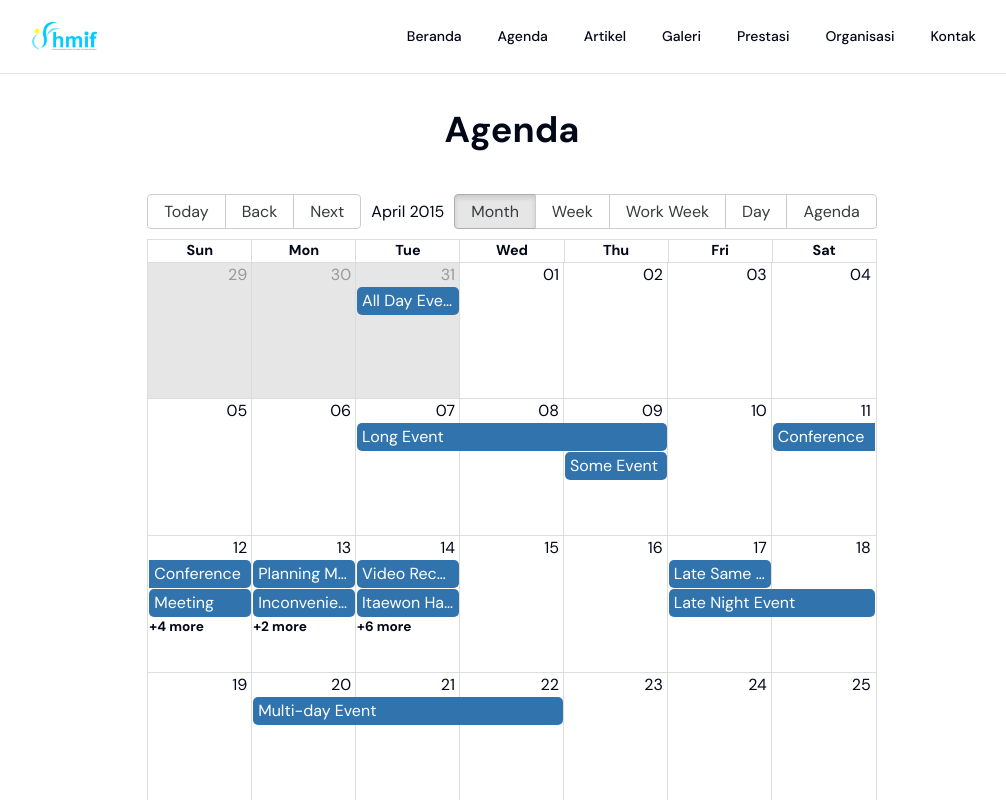
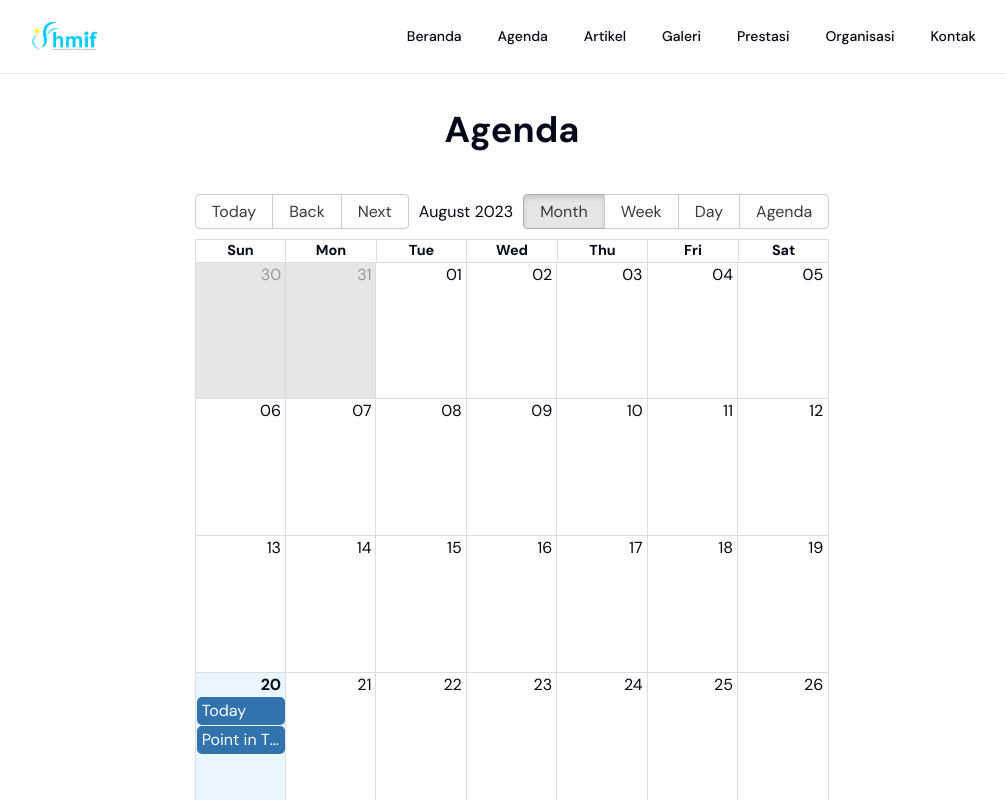
Before and after one commit to mhmdbhsk/hmif-app, a Next.js app: page /agenda in a window 1280 px wide. Shown: the top 800 px of the page, without its empty margins (128-1134 px from the left). Built offline with nearby package versions, Linux system fonts and the light colour scheme.

Commit message:
fix: build failed

```diff
--- a/src/components/agenda-calendar.tsx
+++ b/src/components/agenda-calendar.tsx
@@ -1,54 +1,22 @@
+/* eslint-disable @typescript-eslint/no-unsafe-return */
 /* eslint-disable @typescript-eslint/no-unsafe-argument */
 /* eslint-disable @typescript-eslint/no-unsafe-assignment */
-import {
-  Calendar,
-  Views,
-  DateLocalizer,
-  momentLocalizer,
-} from "react-big-calendar";
+
+import { Calendar, momentLocalizer } from "react-big-calendar";
 import moment from "moment";
 import { eventsConfig } from "@/configs";
-import { Children, cloneElement, useMemo } from "react";
-import * as dates from "@/lib/dates";
 
 const localizer = momentLocalizer(moment);
 
-type ColoredDateCellWrapperProps = {
-  children: React.ReactNode;
-};
-
-const ColoredDateCellWrapper = ({ children }: ColoredDateCellWrapperProps) =>
-  cloneElement(Children.only(children), {
-    style: {
-      backgroundColor: "lightblue",
-    },
-  });
-
 export const AgendaCalendar = () => {
-  const { components, defaultDate, max, views } = useMemo(
-    () => ({
-      components: {
-        timeSlotWrapper: ColoredDateCellWrapper,
-      },
-      defaultDate: new Date(2015, 3, 1),
-      max: dates.add(dates.endOf(new Date(2015, 17, 1), "day"), -1, "hours"),
-      views: Object.keys(Views).map((k) => Views[k]),
-    }),
-    [],
-  );
-
   return (
     <div className="myCustomHeight">
       <div className="h-[800px] w-full py-6">
         <Calendar
-          components={components}
-          defaultDate={defaultDate}
           events={eventsConfig}
           localizer={localizer}
-          max={max}
           showMultiDayTimes
           step={60}
-          views={views}
         />
       </div>
     </div>
--- a/src/components/ui/command.tsx
+++ b/src/components/ui/command.tsx
@@ -1,5 +1,5 @@
 import * as React from "react";
-import { DialogProps } from "@radix-ui/react-dialog";
+import { type DialogProps } from "@radix-ui/react-dialog";
 import { MagnifyingGlassIcon } from "@radix-ui/react-icons";
 import { Command as CommandPrimitive } from "cmdk";
 
@@ -21,7 +21,7 @@ const Command = React.forwardRef<
 ));
 Command.displayName = CommandPrimitive.displayName;
 
-interface CommandDialogProps extends DialogProps {}
+type CommandDialogProps = DialogProps;
 
 const CommandDialog = ({ children, ...props }: CommandDialogProps) => {
   return (
--- a/src/components/ui/input.tsx
+++ b/src/components/ui/input.tsx
@@ -2,8 +2,7 @@ import * as React from "react";
 
 import { cn } from "@/lib/utils";
 
-export interface InputProps
-  extends React.InputHTMLAttributes<HTMLInputElement> {}
+export type InputProps = React.InputHTMLAttributes<HTMLInputElement>;
 
 const Input = React.forwardRef<HTMLInputElement, InputProps>(
   ({ className, type, ...props }, ref) => {
--- a/src/components/ui/progress.tsx
+++ b/src/components/ui/progress.tsx
@@ -17,7 +17,7 @@ const Progress = React.forwardRef<
   >
     <ProgressPrimitive.Indicator
       className="h-full w-full flex-1 bg-primary transition-all"
-      style={{ transform: `translateX(-${100 - (value || 0)}%)` }}
+      style={{ transform: `translateX(-${100 - (value ?? 0)}%)` }}
     />
   </ProgressPrimitive.Root>
 ));
--- a/src/components/ui/textarea.tsx
+++ b/src/components/ui/textarea.tsx
@@ -2,8 +2,7 @@ import * as React from "react";
 
 import { cn } from "@/lib/utils";
 
-export interface TextareaProps
-  extends React.TextareaHTMLAttributes<HTMLTextAreaElement> {}
+export type TextareaProps = React.TextareaHTMLAttributes<HTMLTextAreaElement>;
 
 const Textarea = React.forwardRef<HTMLTextAreaElement, TextareaProps>(
   ({ className, ...props }, ref) => {
--- a/src/lib/dates.ts
+++ /dev/null
@@ -1,194 +0,0 @@
-import * as dates from "date-arithmetic"; // Anda perlu menyediakan tipe dari localizer, jika Anda memiliki definisi tipe untuk itu.
-import { DateLocalizer } from "react-big-calendar";
-
-export {
-  milliseconds,
-  seconds,
-  minutes,
-  hours,
-  month,
-  startOf,
-  endOf,
-  add,
-  eq,
-  neq,
-  gte,
-  gt,
-  lte,
-  lt,
-  inRange,
-  min,
-  max,
-} from "date-arithmetic";
-
-const MILLI = {
-  seconds: 1000,
-  minutes: 1000 * 60,
-  hours: 1000 * 60 * 60,
-  day: 1000 * 60 * 60 * 24,
-};
-
-const MONTHS: number[] = [0, 1, 2, 3, 4, 5, 6, 7, 8, 9, 10, 11];
-
-export function monthsInYear(year: number): Date[] {
-  const date = new Date(year, 0, 1);
-
-  return MONTHS.map((i) => dates.month(date, i));
-}
-
-export function firstVisibleDay(date: Date, localizer: DateLocalizer): Date {
-  const firstOfMonth = dates.startOf(date, "month");
-
-  return dates.startOf(firstOfMonth, "week", localizer.startOfWeek());
-}
-
-export function lastVisibleDay(date: Date, localizer: DateLocalizer): Date {
-  const endOfMonth = dates.endOf(date, "month");
-
-  return dates.endOf(endOfMonth, "week", localizer.startOfWeek());
-}
-
-export function visibleDays(date: Date, localizer: DateLocalizer): Date[] {
-  let current = firstVisibleDay(date, localizer),
-    last = lastVisibleDay(date, localizer),
-    days: Date[] = [];
-
-  while (dates.lte(current, last, "day")) {
-    days.push(current);
-    current = dates.add(current, 1, "day");
-  }
-
-  return days;
-}
-
-export function ceil(
-  date: Date,
-  unit:
-    | "milliseconds"
-    | "seconds"
-    | "minutes"
-    | "hours"
-    | "day"
-    | "month"
-    | "year"
-    | "decade"
-    | "century",
-): Date {
-  const floor = dates.startOf(date, unit);
-
-  return dates.eq(floor, date) ? floor : dates.add(floor, 1, unit);
-}
-
-export function range(
-  start: Date,
-  end: Date,
-  unit: dates.Unit = "day",
-): Date[] {
-  let current = start,
-    days: Date[] = [];
-
-  while (dates.lte(current, end, unit)) {
-    days.push(current);
-    current = dates.add(current, 1, unit);
-  }
-
-  return days;
-}
-
-export function merge(date?: Date | null, time?: Date | null): Date | null {
-  if (time == null && date == null) return null;
-
-  if (time == null) time = new Date();
-  if (date == null) date = new Date();
-
-  date = dates.startOf(date, "day");
-  date = dates.hours(date, dates.hours(time));
-  date = dates.minutes(date, dates.minutes(time));
-  date = dates.seconds(date, dates.seconds(time));
-  return dates.milliseconds(date, dates.milliseconds(time));
-}
-
-export function eqTime(dateA: Date, dateB: Date): boolean {
-  return (
-    dates.hours(dateA) === dates.hours(dateB) &&
-    dates.minutes(dateA) === dates.minutes(dateB) &&
-    dates.seconds(dateA) === dates.seconds(dateB)
-  );
-}
-
-export function isJustDate(date: Date): boolean {
-  return (
-    dates.hours(date) === 0 &&
-    dates.minutes(date) === 0 &&
-    dates.seconds(date) === 0 &&
-    dates.milliseconds(date) === 0
-  );
-}
-
-export function duration(
-  start: Date,
-  end: Date,
-  unit: string,
-  firstOfWeek?: string,
-): number {
-  if (unit === "day") unit = "date";
-  return Math.abs(
-    // eslint-disable-next-line import/namespace
-    dates[unit](start, undefined, firstOfWeek) -
-      // eslint-disable-next-line import/namespace
-      dates[unit](end, undefined, firstOfWeek),
-  );
-}
-
-export function diff(dateA: Date, dateB: Date, unit?: string): number {
-  if (!unit || unit === "milliseconds") return Math.abs(+dateA - +dateB);
-
-  // the .round() handles an edge case
-  // with DST where the total won't be exact
-  // since one day in the range may be shorter/longer by an hour
-  return Math.round(
-    Math.abs(
-      +dates.startOf(dateA, unit) / MILLI[unit] -
-        +dates.startOf(dateB, unit) / MILLI[unit],
-    ),
-  );
-}
-
-export function total(date: Date, unit: string): number {
-  const ms = date.getTime();
-  let div = 1;
-
-  switch (unit) {
-    case "week":
-      div *= 7;
-    case "day":
-      div *= 24;
-    case "hours":
-      div *= 60;
-    case "minutes":
-      div *= 60;
-    case "seconds":
-      div *= 1000;
-  }
-
-  return ms / div;
-}
-
-export function week(date: Date): number {
-  const d = new Date(date);
-  d.setHours(0, 0, 0);
-  d.setDate(d.getDate() + 4 - (d.getDay() || 7));
-  return Math.ceil(((d - new Date(d.getFullYear(), 0, 1)) / 8.64e7 + 1) / 7);
-}
-
-export function today(): Date {
-  return dates.startOf(new Date(), "day");
-}
-
-export function yesterday(): Date {
-  return dates.add(dates.startOf(new Date(), "day"), -1, "day");
-}
-
-export function tomorrow(): Date {
-  return dates.add(dates.startOf(new Date(), "day"), 1, "day");
-}
```
